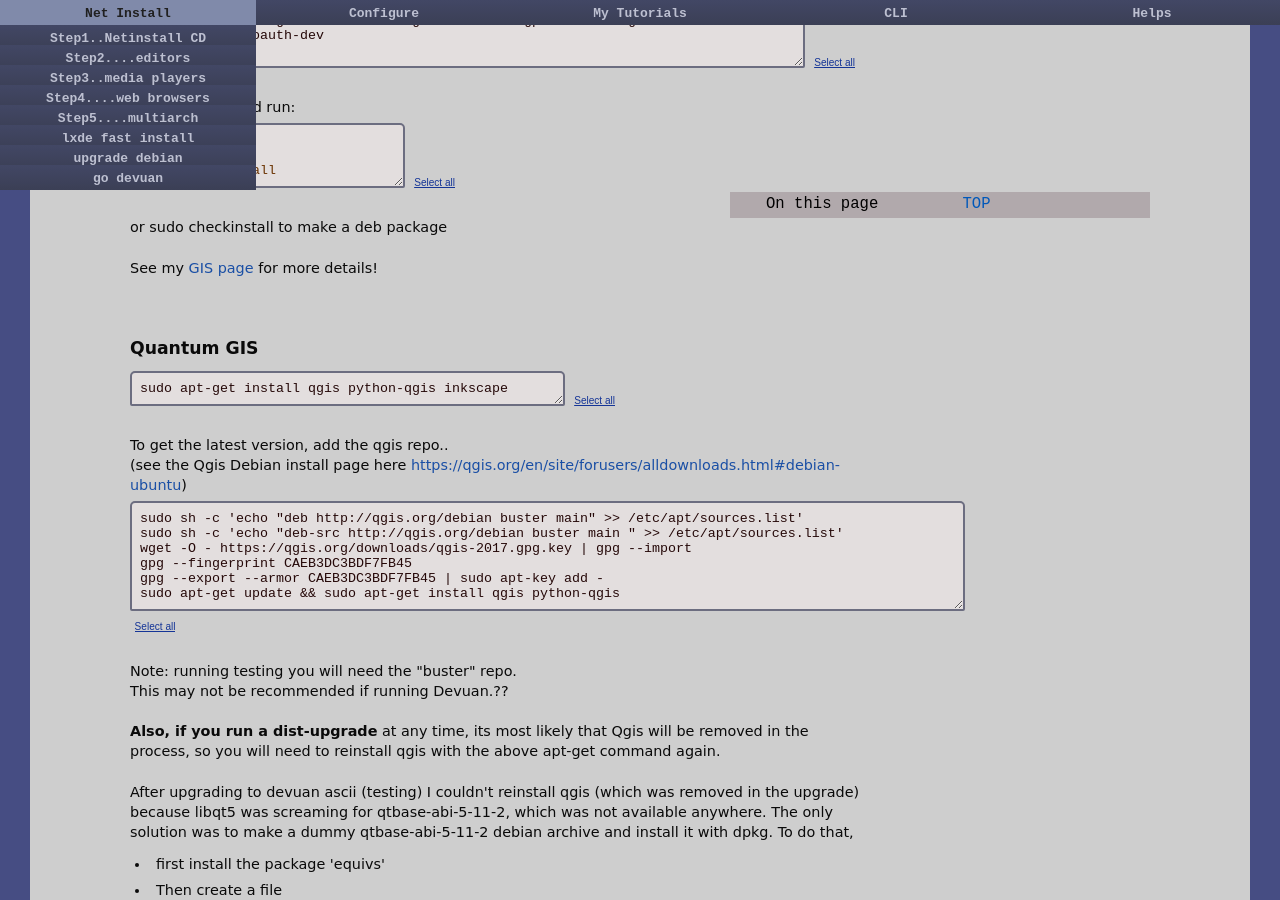
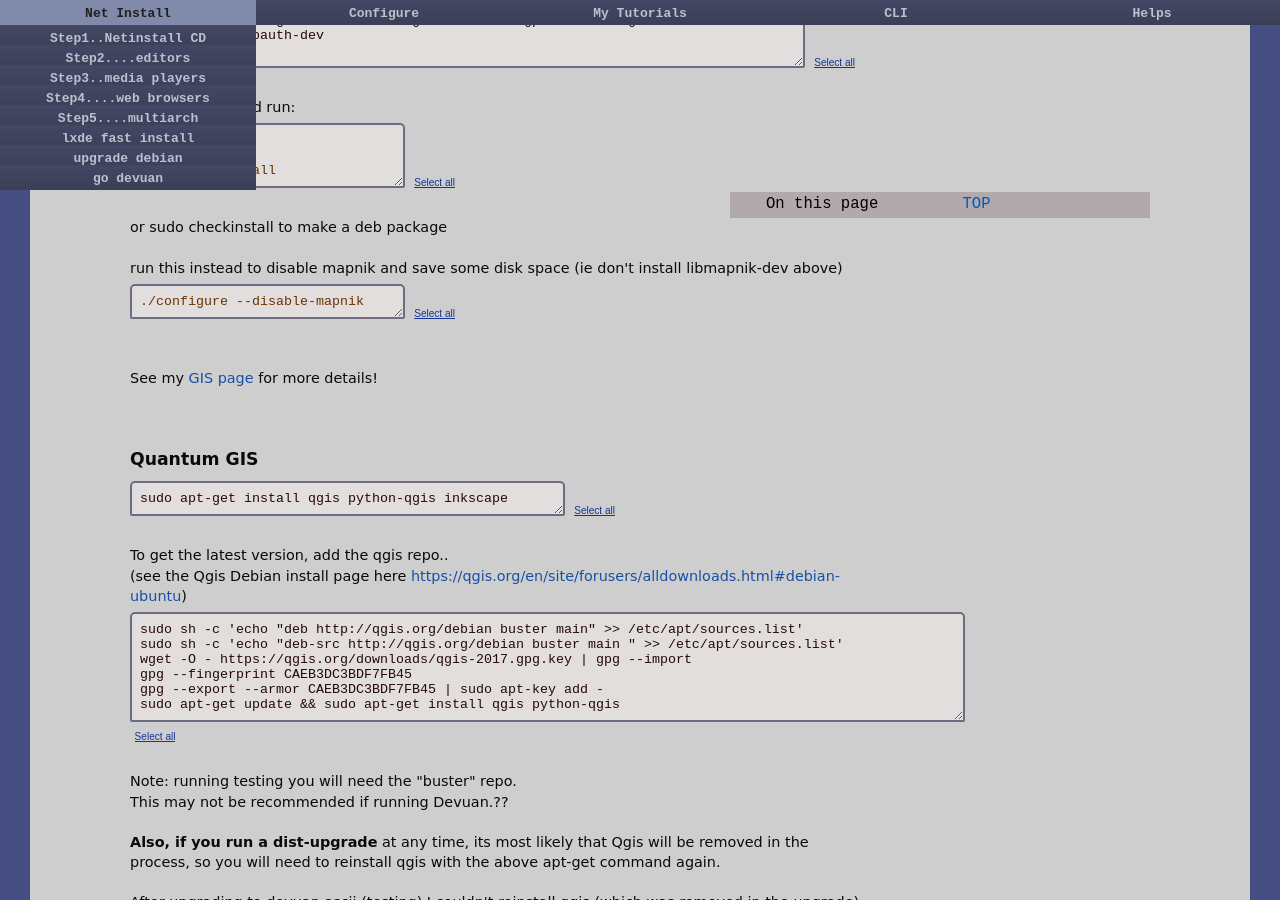
Before and after one commit to dquinton/debian-install, a Jekyll site: the page built from netinstall/step4.html, in a window 1280 px wide and 900 px high, scrolled down 5312 px. Built offline with Jekyll 4.4.1, drawn with Linux system fonts in a browser that asks for light colours.

Commit message:
viking deps

```diff
--- a/netinstall/step4.html
+++ b/netinstall/step4.html
@@ -308,6 +308,14 @@ sudo make install</textarea>
 <br>
 or sudo checkinstall to make a deb package
 <br><br>
+run this instead to disable mapnik and save some disk space (ie don't install libmapnik-dev above)
+<form>
+<textarea name="T" id="cmd" rows="1" cols="30">
+./configure --disable-mapnik</textarea>
+&nbsp;<input type="button" class="submitLink" value="Select all" onClick="javascript:this.form.T.focus();this.form.T.select();">
+</form>
+
+<br><br>
 See my <a href="{{site.baseurl}}/tutorial/11a-gps.html">GIS page</a> for more details!
 <br><br>
 <br><br>
```
